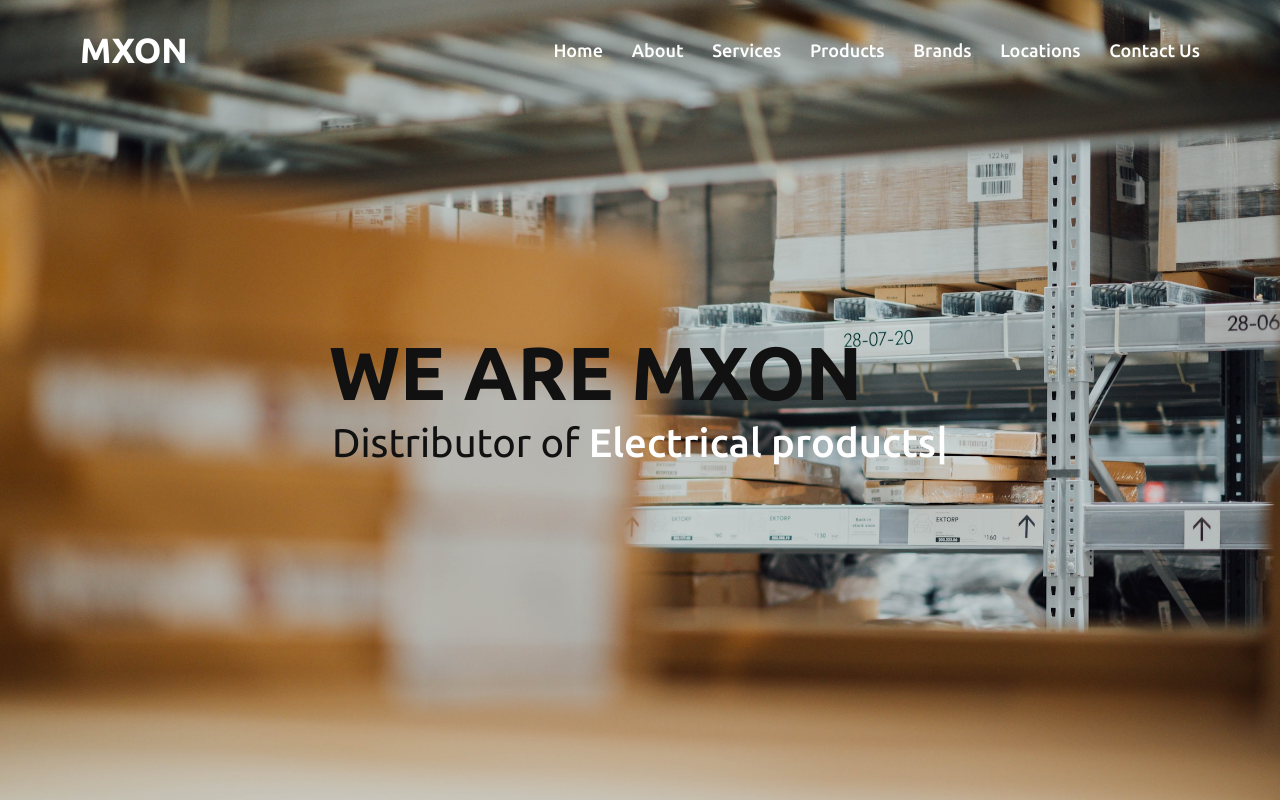
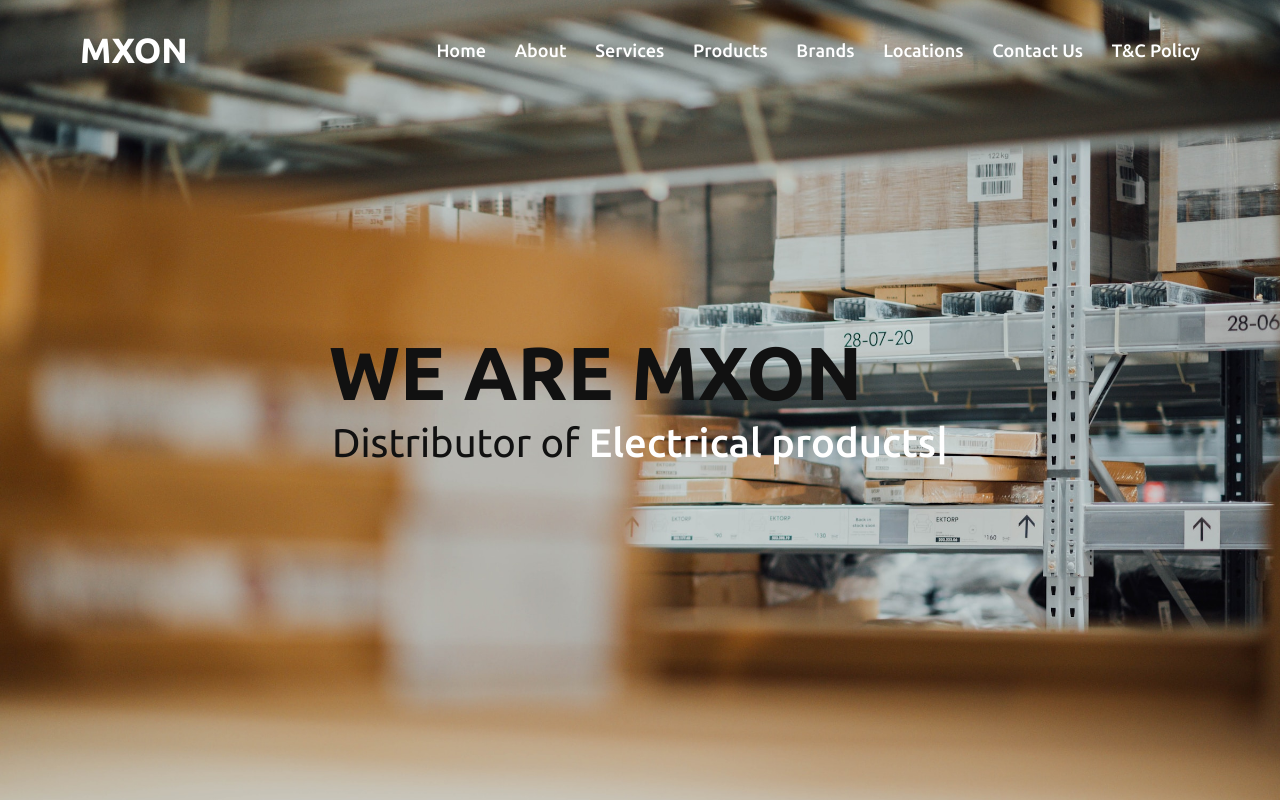
Before and after one commit to marushikashukla/mxon.github.io, a plain HTML site: page index.html in a window 1280 px wide. Shown: the top 800 px of the page. Drawn offline with nearby package versions, Linux system fonts and the light colour scheme.

Commit message:
Update index.html

```diff
--- a/index.html
+++ b/index.html
@@ -36,6 +36,7 @@
                 <li><a href="#brands" class="menu-btn">Brands</a></li>
                 <li><a href="#locations" class="menu-btn">Locations</a></li>
                 <li><a href="#contact" class="menu-btn">Contact Us</a></li>
+                <li><a href="mxon.github.io-main/tncpage/index.html" class="menu-btn">T&C Policy</a></li>
             </ul>
             <div class="menu-btn">
                 <i class="fas fa-bars"></i>
```
